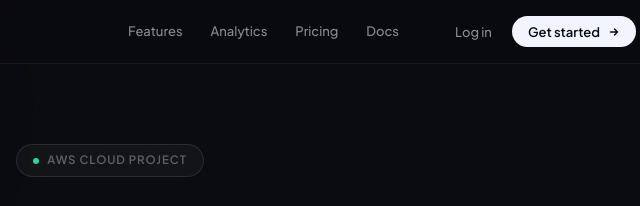
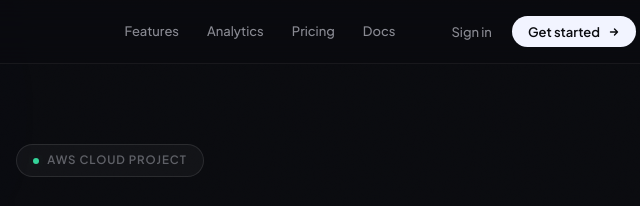
Before and after one commit to Sathish-CC/shortly, a website: page frontend/index.html in a window 1280 px wide. Shown: the top 206 px of the page, 530-1170 px from the left. Drawn offline with Linux system fonts and the light colour scheme; a script that the page names is missing.

Commit message:
Change button text from 'Log in' to 'Sign in'

```diff
--- a/frontend/index.html
+++ b/frontend/index.html
@@ -56,7 +56,7 @@
     class="nav__action-ghost"
     id="loginBtn"
   >
-    Log in
+    Sign in
   </button>
 
   <button
```
